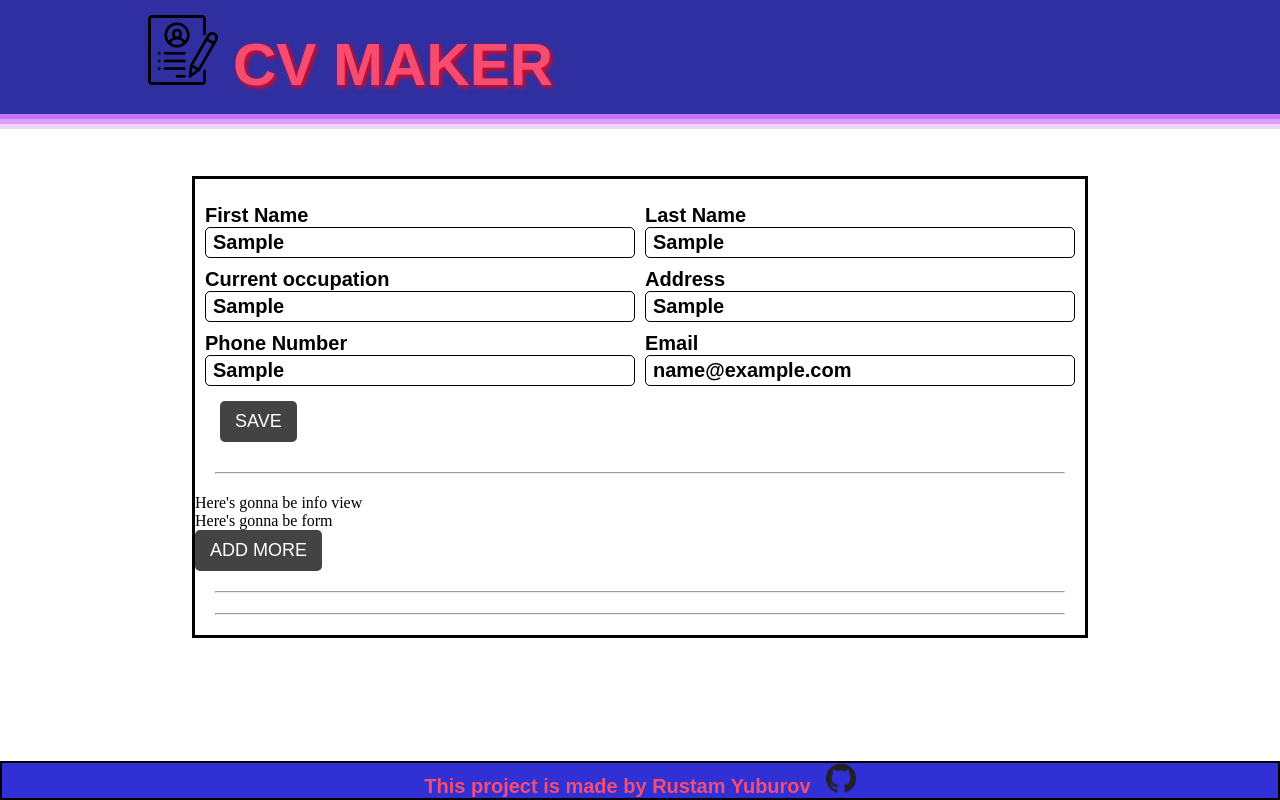
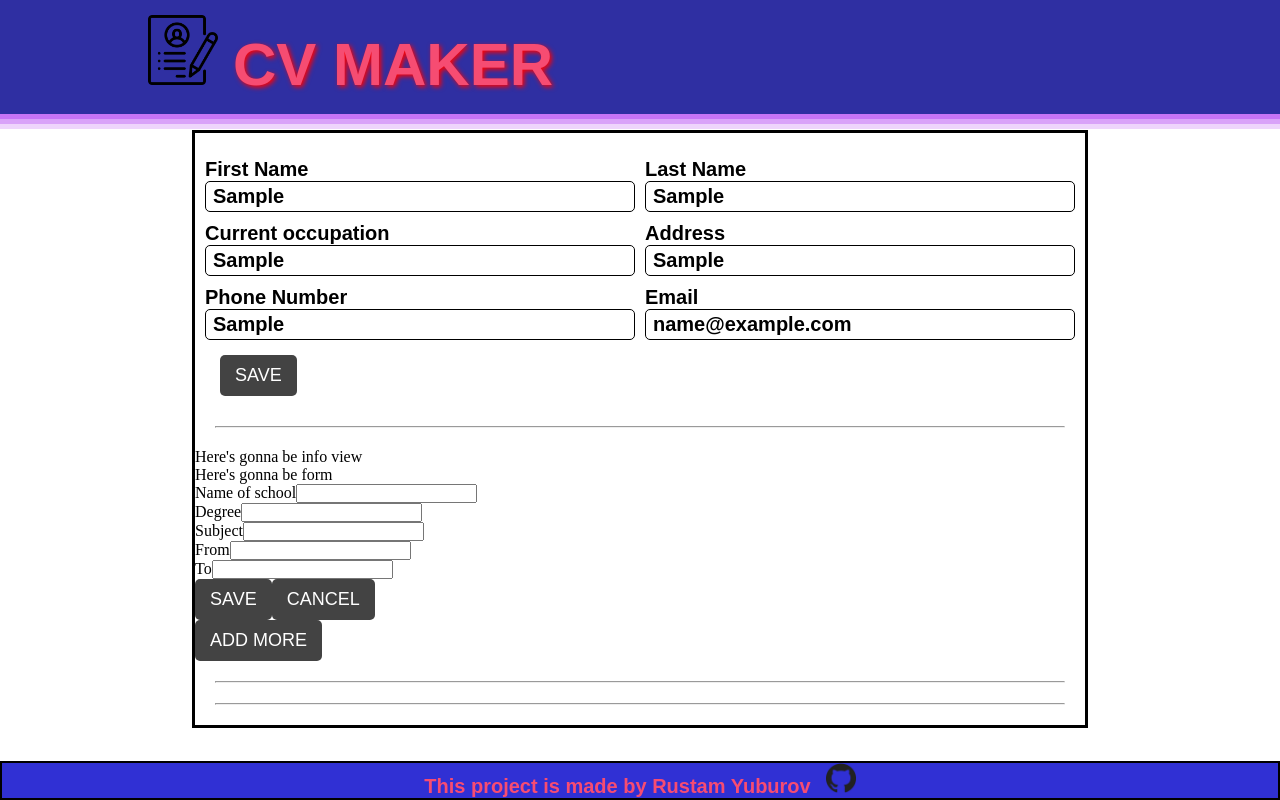
Before and after one commit to RustamYuburov/cv-project, a React (Create React App) app: page / in a window 1280 px wide. Both pictures are taken after typing "Sample", "Sample", "Sample", "Sample", "Sample", "name@example.com" into the empty fields and a click on the button "ADD MORE". Built offline with nearby package versions, Linux system fonts and the light colour scheme.

Commit message:
Made add forms functions

```diff
--- a/src/components/EducationInfo/EducationInfo.js
+++ b/src/components/EducationInfo/EducationInfo.js
@@ -1,35 +1,61 @@
 import React, { Component } from 'react';
+import uniqid from 'uniqid';
 import '../../styles/EducationInfoStyle.css'
-import GeneralInfoView from '../GeneralInfo/GeneralInfoView';
+import EducationInfoView from './EducationInfoView';
+import EducationInfoForm from './EducationInfoForm';
 
 class EducationInfo extends Component {
   constructor(props) {
     super(props)
 
     this.state = {
+      eduExperience: {
+        school: '',
+        degree: '',
+        subject: '',
+        startDate: '',
+        endDate: '',
+        id: uniqid(),
+      },
       educations: [],
+      educationForms: []
     }
   }
 
-  saveEducation = (education) => {
+  saveEducation = (educationId) => {
     this.setState({
-      educations: this.state.educations.concat(education)
+      educations: this.state.educations.concat(
+        this.state.educationForms.filter(
+          educationForms => educationForms.id === educationId
+        )),
+      educationForms: this.state.educationForms.filter(
+        educationForms => educationForms.id !== educationId
+      ),
+    })
+  }
+
+  addEducation = (e) => {
+    e.preventDefault();
+    this.setState({
+      educationForms: this.state.educationForms.concat(this.state.eduExperience)
     })
   }
 
   render() {
-    const educationsRenders = this.state.educations.map(education => <GeneralInfoView info={education}/>);
+    const educationViews = this.state.educations.map(education => <EducationInfoView info={education}/>);
+    const educationForms = this.state.educationForms.map(educationForm => <EducationInfoForm info={educationForm}/>);
 
     return(
       <div className='educationInfo'>
         <div className='educationInfoViewDiv'>
           Here's gonna be info view
-          {educationsRenders}
+          {educationViews}
         </div>
         <div className='educationInfoFormDiv'>
           Here's gonna be form
+          {educationForms}
         </div>
-        <button className='buttons '>Add More</button>
+        <button onClick={(e) => this.addEducation(e)} className='buttons '>Add More</button>
       </div>
     )
   }
--- a/src/components/EducationInfo/EducationInfoForm.js
+++ b/src/components/EducationInfo/EducationInfoForm.js
@@ -1,25 +1,87 @@
 import React, { Component } from 'react';
-import uniqid from 'uniqid';
+
 
 class EducationInfoForm extends Component {
   constructor(props) {
     super(props)
 
     this.state = {
-      eduExperience: {
-        school: '',
-        degree: '',
-        startDate: '',
-        endDate: '',
-        id: uniqid(),
-      },
+
     }
   }
 
   render() {
+    let {school, degree, subject,  startDate, endDate} = this.props;
+    let eduForm;
+    if (!school) {
+      eduForm = <form className='formEducation'>
+                  <div className='educationInfoInputs'>
+                    <label htmlFor='school'>Name of school</label>
+                    <input />
+                  </div>
+
+                  <div className='educationInfoInputs'>
+                    <label htmlFor='degree'>Degree</label>
+                    <input />
+                  </div>
+
+                  <div className='educationInfoInputs'>
+                    <label htmlFor='subject'>Subject</label>
+                    <input />
+                  </div>
+
+                  <div className='educationInfoInputs'>
+                    <label htmlFor='startDate'>From</label>
+                    <input />
+                  </div>
+
+                  <div className='educationInfoInputs'>
+                    <label htmlFor='endDate'>To</label>
+                    <input />
+                  </div>
+
+                  <div>
+                    <button className='buttons'>Save</button>
+                    <button className='buttons'>Cancel</button>
+                  </div>
+                </form>
+    } else {
+      eduForm = <form className='formEducation'>
+                  <div className='educationInfoInputs'>
+                    <label htmlFor='school'>Name of school</label>
+                    <input />
+                  </div>
+
+                  <div className='educationInfoInputs'>
+                    <label htmlFor='degree'>Degree</label>
+                    <input />
+                  </div>
+
+                  <div className='educationInfoInputs'>
+                    <label htmlFor='subject'>Subject</label>
+                    <input />
+                  </div>
+
+                  <div className='educationInfoInputs'>
+                    <label htmlFor='startDate'>From</label>
+                    <input />
+                  </div>
+
+                  <div className='educationInfoInputs'>
+                    <label htmlFor='endDate'>To</label>
+                    <input />
+                  </div>
+
+                  <div>
+                    <button className='buttons'>Save</button>
+                    <button className='buttons'>Cancel</button>
+                  </div>
+                </form>
+    }
+
     return(
       <div className='educationInfoForm'>
-        Hello
+        {eduForm}
       </div>
     )
   }
```
